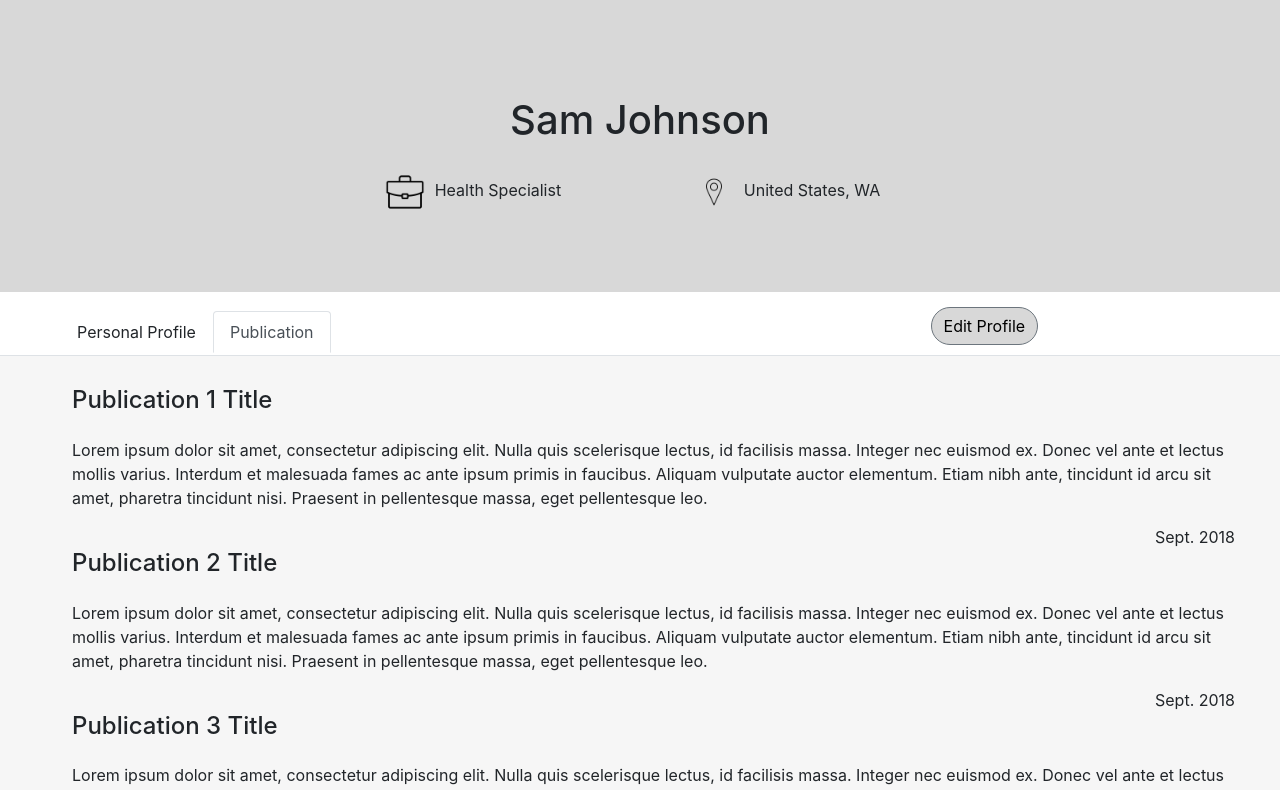
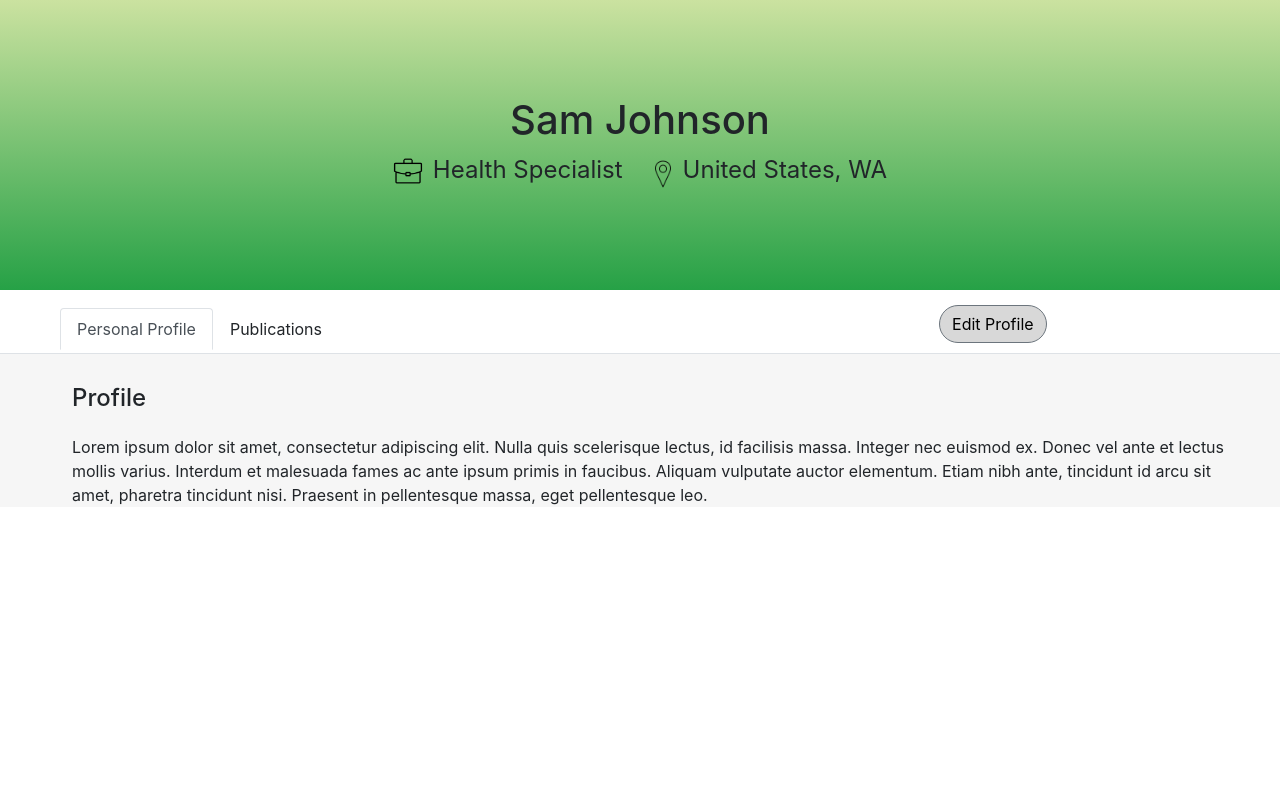
Before and after one commit to uwcapstoneihmeportal/uwcapstoneihmeportal.github.io, a React (Create React App) app in the folder client/: page /profile in a window 1280 px wide. Shown: the top 790 px of the page. Built offline with nearby package versions, Linux system fonts and the light colour scheme.

Commit message:
Fix profile banner

```diff
--- /dev/null
+++ b/client/src/components/ProfileBanner.js
@@ -0,0 +1,35 @@
+import React, { Component } from 'react';
+
+const jobIcon = require('../images/job.png')
+const locationIcon = require('../images/location.png')
+
+const BannerStyle = {
+    background: 'linear-gradient(#cbe2a0, #26a146)',
+    paddingTop: '12vh',
+    paddingBottom: '12vh',
+    textAlign: 'center'
+}
+
+class ProfileBanner extends Component {
+    render() {
+        return (
+            <div style={BannerStyle}>
+                <h1>Sam Johnson</h1>
+                <div style={{ display: 'inline-block', marginRight: '10px' }}>
+                    <img src={jobIcon} alt="job image icon" style={{ height: '30px', marginBottom: '5px'}} />
+                    <span style={{ marginLeft: '10px', fontSize: '3vh' }}>
+                        Health Specialist
+                    </span>
+                </div>
+                <div style={{ display: 'inline-block', marginLeft: '10px' }}>
+                    <img src={locationIcon} alt="location image icon" style={{ height: '40px'}} />
+                    <span style={{ fontSize: '3vh' }}>
+                        United States, WA
+                    </span>
+                </div>
+            </div>
+        )
+    }
+}
+
+export default ProfileBanner
--- a/client/src/views/ProfileView.js
+++ b/client/src/views/ProfileView.js
@@ -2,21 +2,7 @@ import React, { Component } from 'react';
 import { Button, TabContent, TabPane, Nav, NavItem, NavLink, Container, Row, Col } from 'reactstrap'
 import classnames from 'classnames';
 
-const jobIcon = require('../images/job.png')
-const locationIcon = require('../images/location.png')
-
-const info = {
-    textAlign: 'center',
-    width: '100%',
-}
-
-const style = {
-    display: 'block',
-    justifyContent: 'center',
-    alignItems: 'center',
-    width: '..',
-    height: '..'
-}
+import ProfileBanner from '../components/ProfileBanner'
 
 class ProfileView extends Component {
     constructor(props) {
@@ -24,7 +10,7 @@ class ProfileView extends Component {
 
         this.toggle = this.toggle.bind(this);
         this.state = {
-            activeTab: '2'
+            activeTab: '1'
         };
     }
 
@@ -39,26 +25,7 @@ class ProfileView extends Component {
     render() {
         return (
             <div>
-                <div style={{ backgroundColor: '#D8D8D8' }}>
-                    <Container style={{ paddingTop: '12vh' }}>
-                        <Row>
-                            <h1 style={{ textAlign: 'center', width: '100%' }}>Sam Johnson</h1>
-                        </Row>
-                    </Container>
-                    <Container style={{ paddingTop: '20px', paddingBottom: '10vh' }}>
-                        <Row style={{ paddingLeft: '27%', paddingRight: '20%' }}>
-                            <Col>
-                                <img src={jobIcon} alt="test" style={{ height: '40px', horizontalAlign: 'middle' }} />
-                                <span style={{ marginLeft: '10px', fontSize: '2vh' }}>Health Specialist</span>
-                            </Col>
-                            <Col >
-                                <img src={locationIcon} alt="test" style={{ height: '40px', horizontalAlign: 'middle' }} />
-                                <span style={{ paddingLeft: '10px', fontSize: '2vh' }}>United States, WA</span>
-                            </Col>
-                        </Row>
-                    </Container>
-                </div>
-
+                <ProfileBanner />
 
                 <div style={{ paddingTop: '15px' }}>
                     <Nav tabs style={{ paddingLeft: '60px', alignItems: 'center' }}>
@@ -75,7 +42,7 @@ class ProfileView extends Component {
                                 className={classnames({ active: this.state.activeTab === '2' })}
                                 onClick={() => { this.toggle('2'); }}
                             >
-                                Publication
+                                Publications
                         </NavLink>
                         </NavItem>
 
```
